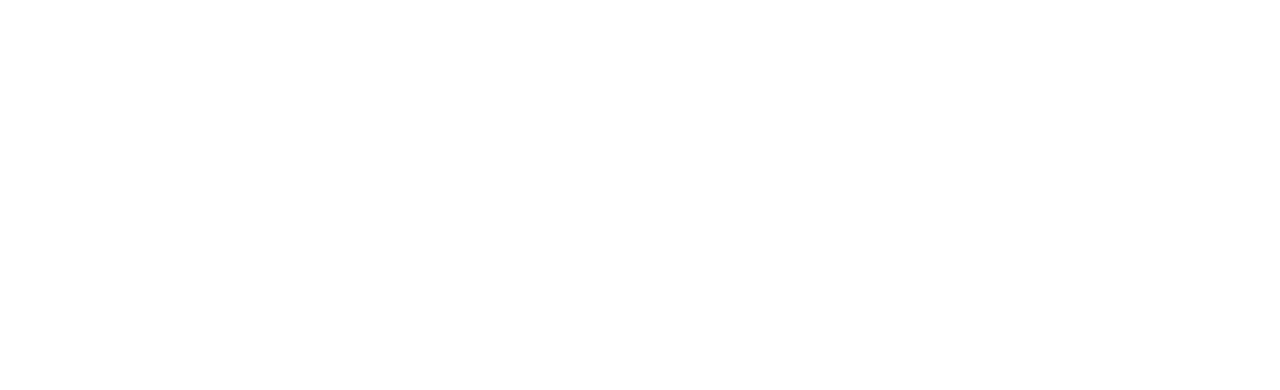
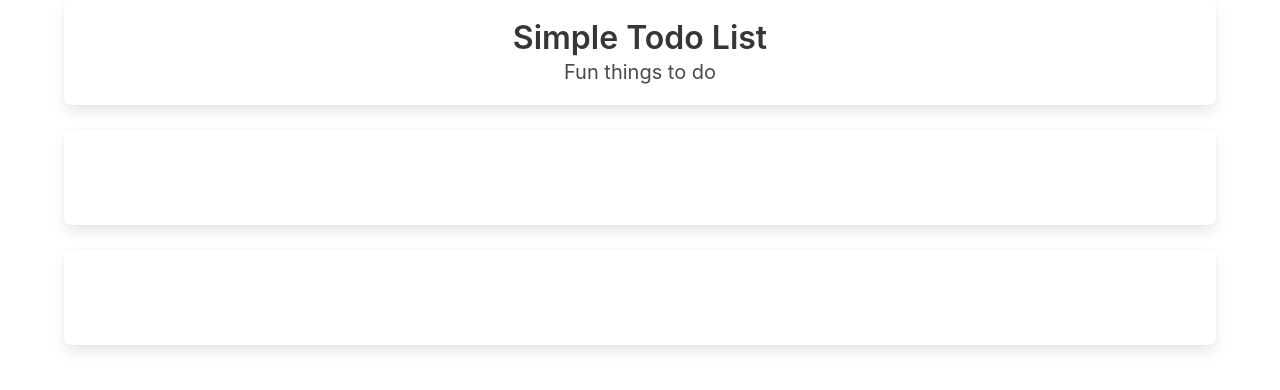
Before and after one commit to Jake-Nagle123/Lab-Work-Full-Stack-part02, a plain HTML site: page index.html in a window 1280 px wide. Drawn offline with nearby package versions, Linux system fonts and the light colour scheme.

Commit message:
More content added to file

```diff
--- a/index.html
+++ b/index.html
@@ -7,6 +7,16 @@
     <link rel="stylesheet" href="https://cdn.jsdelivr.net/npm/bulma@0.9.3/css/bulma.min.css">
   </head>
   <body>
+    <div class="container">
+      <div class="box has-text-centered">
+        <div class="title">Simple Todo List</div>
+        <div class="subtitle">Fun things to do</div>
+      </div>
+      <div class="section box">
+      </div>
+      <div class="section box">
+      </div>
+    </div>
     <script src="todo.js" type="text/javascript"></script>
   </body>
 </html>
```
